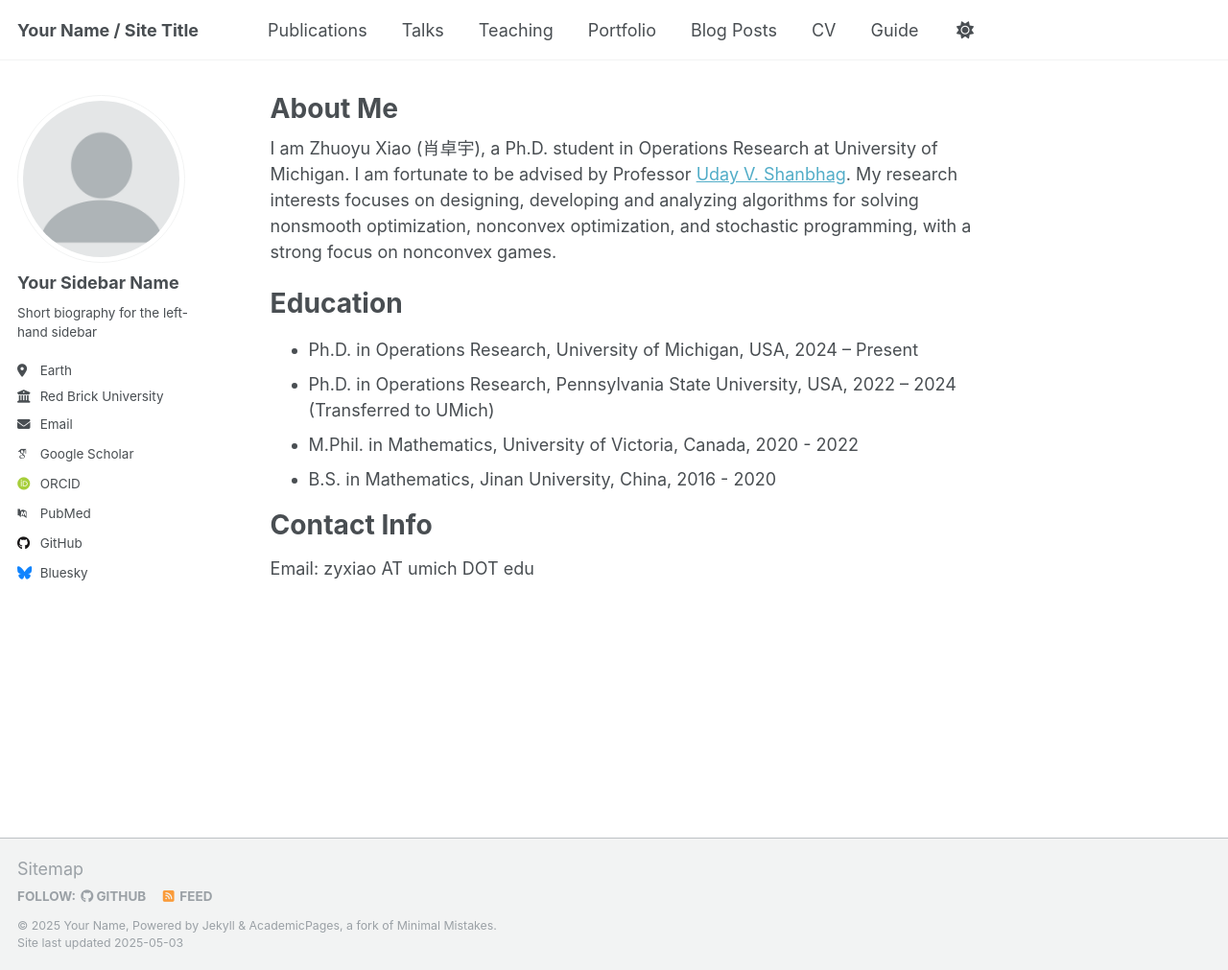
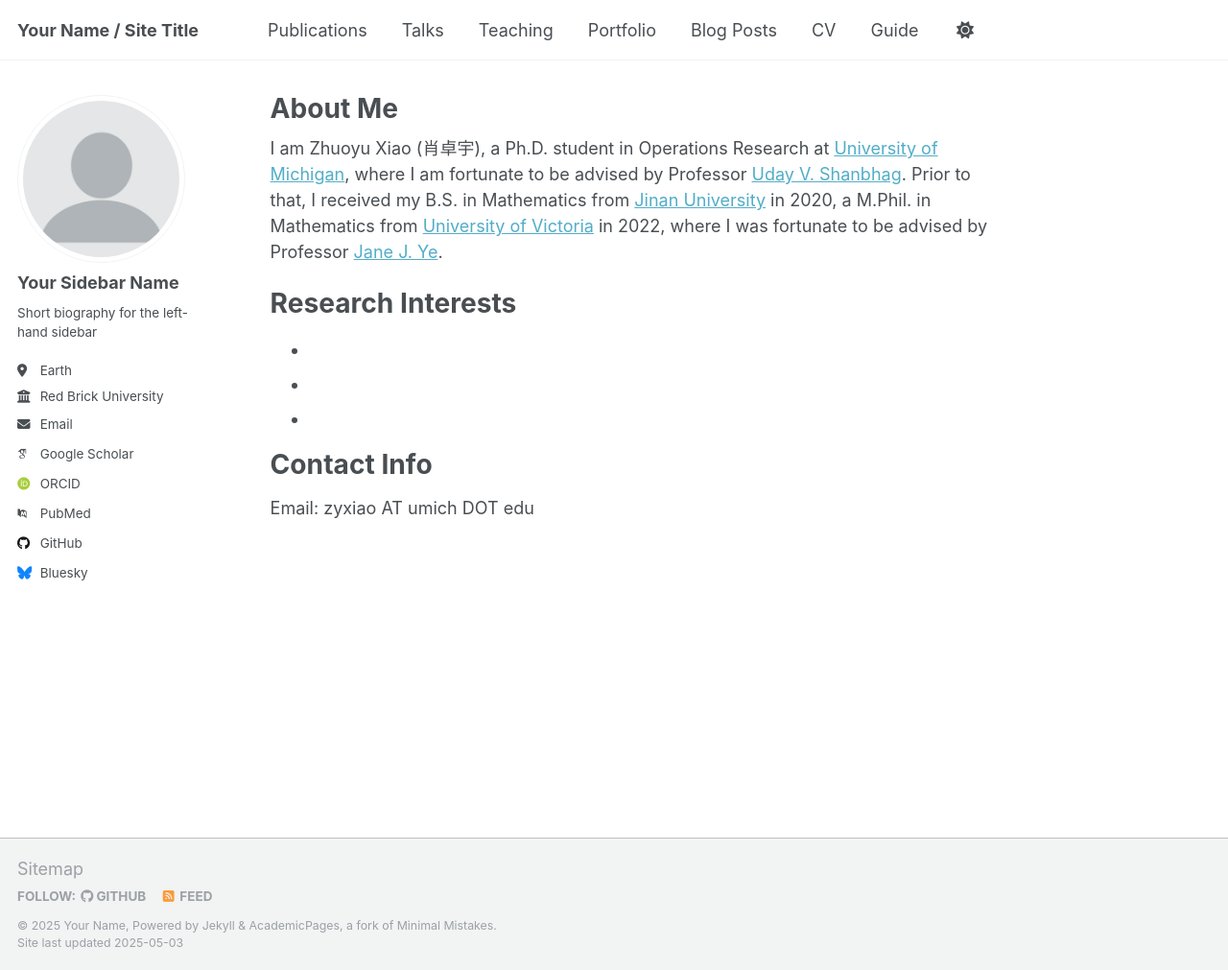
Before and after one commit to zyxiao97/zyxiao97.github.io, a Jekyll site: the page built from _pages/about.md, in a window 1280 px wide and 1011 px high. Shown: the whole window at 96% size. Built offline with Jekyll 4.4.1, drawn with Linux system fonts in a browser that asks for light colours; some web fonts are replaced.

Commit message:
Update about.md

```diff
--- a/_pages/about.md
+++ b/_pages/about.md
@@ -7,14 +7,13 @@ redirect_from:
   - /about.html
 ---
 
-I am Zhuoyu Xiao (肖卓宇), a Ph.D. student in Operations Research at University of Michigan. I am fortunate to be advised by Professor [Uday V. Shanbhag](https://udaybag2.github.io/). My research interests focuses on designing, developing and analyzing algorithms for solving nonsmooth optimization, nonconvex optimization, and stochastic programming, with a strong focus on nonconvex games.
+I am Zhuoyu Xiao (肖卓宇), a Ph.D. student in Operations Research at [University of Michigan](https://umich.edu/), where I am fortunate to be advised by Professor [Uday V. Shanbhag](https://udaybag2.github.io/). Prior to that, I received my B.S. in Mathematics from [Jinan University](https://english.jnu.edu.cn/) in 2020, a M.Phil. in Mathematics from [University of Victoria](https://www.uvic.ca/) in 2022, where I was fortunate to be advised by Professor [Jane J. Ye](https://web.uvic.ca/~janeye/).
 
-Education
+Research Interests
 ======
-- Ph.D. in Operations Research, University of Michigan, USA, 2024 – Present
-- Ph.D. in Operations Research, Pennsylvania State University, USA, 2022 – 2024 (Transferred to UMich)
-- M.Phil. in Mathematics, University of Victoria, Canada, 2020 - 2022
-- B.S. in Mathematics, Jinan University, China, 2016 - 2020
+-
+-
+-
 
 Contact Info
 ======
```
